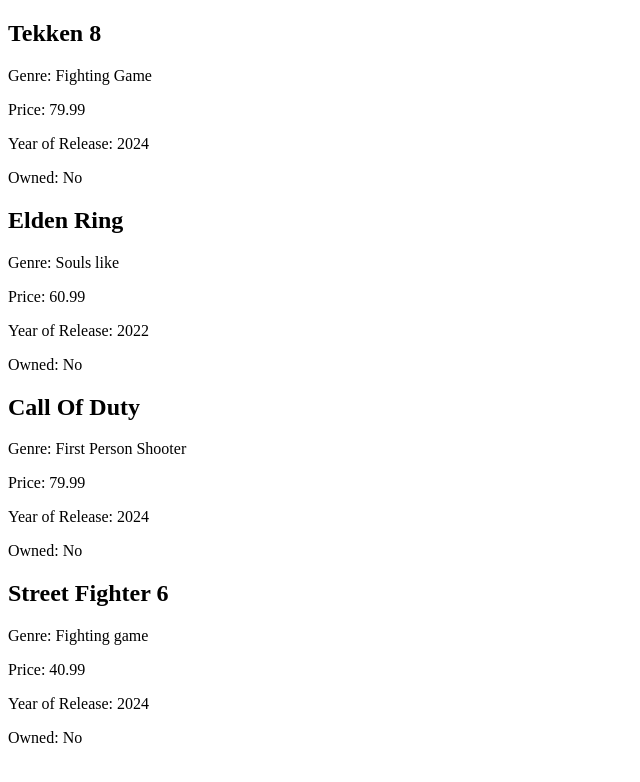
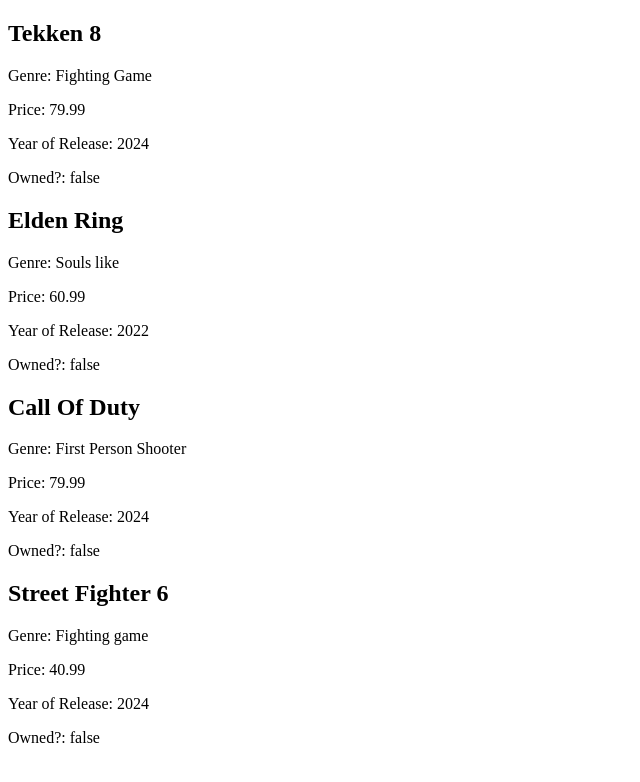
Before and after one commit to Cnoble05/colton_noble_Learning_Angular, an Angular app: page / in a window 1280 px wide. Shown: the top 782 px of the page, without its empty margins (0-640 px from the left). Built offline with nearby package versions, Linux system fonts and the light colour scheme.

Commit message:
added css style and little more bug fixing

```diff
--- a/src/app/video-game-list-item/video-game-list-item.component.html
+++ b/src/app/video-game-list-item/video-game-list-item.component.html
@@ -4,5 +4,5 @@
   <p>Genre: {{ VideoGame.genre }}</p>
   <p>Price: {{ VideoGame.price }}</p>
   <p>Year of Release: {{ VideoGame.yearOfRelease }}</p>
-  <p>Owned: {{ VideoGame.Owned? 'Yes' : 'No' }}</p>
+  <p>Owned?: {{ VideoGame.Owned}}</p>
 </div>
--- a/src/app/video-game-list/video-game-list.component.css
+++ b/src/app/video-game-list/video-game-list.component.css
@@ -0,0 +1,3 @@
+.video-game-item {
+  border: 2px solid black;
+}
```
